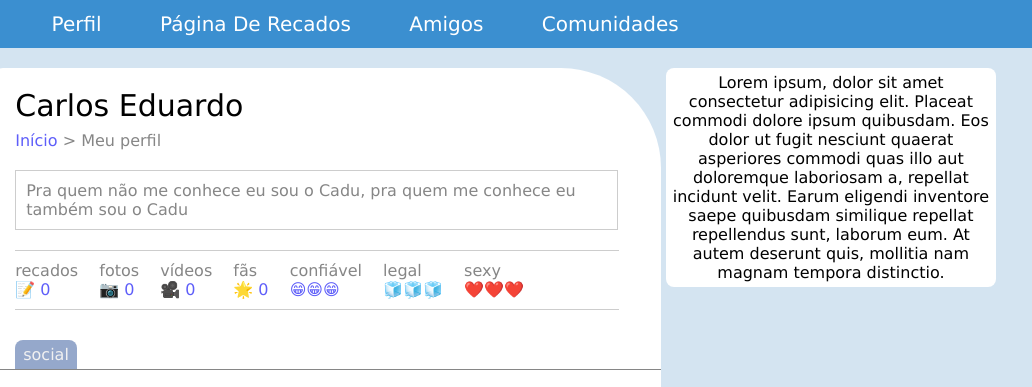
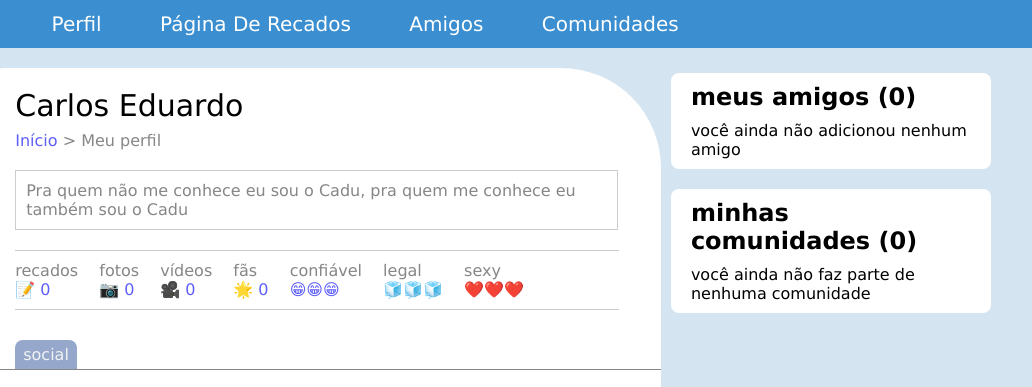
Before and after one commit to cpwaldow/orkut, a plain HTML site: page index.html in a window 1280 px wide. Shown: the top 387 px of the page, 248-1280 px from the left. Drawn offline with Linux system fonts and the light colour scheme.

Commit message:
criando a parte da direita do perfil

```diff
--- a/index.html
+++ b/index.html
@@ -119,7 +119,17 @@
         </div>
       </section>
     </section>
-    <section class="rigth-content">Lorem ipsum, dolor sit amet consectetur adipisicing elit. Placeat commodi dolore ipsum quibusdam. Eos dolor ut fugit nesciunt quaerat asperiores commodi quas illo aut doloremque laboriosam a, repellat incidunt velit. Earum eligendi inventore saepe quibusdam similique repellat repellendus sunt, laborum eum. At autem deserunt quis, mollitia nam magnam tempora distinctio.</section>
+    <section class="rigth-content">
+      <section class="card">
+        <h2>meus amigos <span>(0)</span></h2>
+        <p>você ainda não adicionou nenhum amigo</p>
+      </section>
+      <section class="card">
+        <h2>minhas comunidades <span>(0)</span></h2>
+        <p>você ainda não faz parte de nenhuma comunidade</p>
+      </section>
+    </section>
+
   </main>
 
 </body>
--- a/style.css
+++ b/style.css
@@ -63,9 +63,12 @@ a {
   display: inline-block;
 /*Box model stuff*/
   border-radius: 8px;
-  background-color: rgb(255, 255, 255);
 /*Miscellaneous*/
   vertical-align: top;
+}
+
+.left-content , .center-content {
+  background-color: rgb(255, 255, 255);
 }
 
 .left-content , .rigth-content {
@@ -261,3 +264,15 @@ td {
 /*Box model stuff*/
   padding: 10px 0;
 }
+
+.card {
+  text-align: start;
+  padding: 10px 20px;
+  margin-bottom: 20px;
+  background-color: rgb(255, 255, 255);
+  border-radius: 8px;
+}
+
+.card > h2 {
+  margin-bottom: 10px;
+}
```
